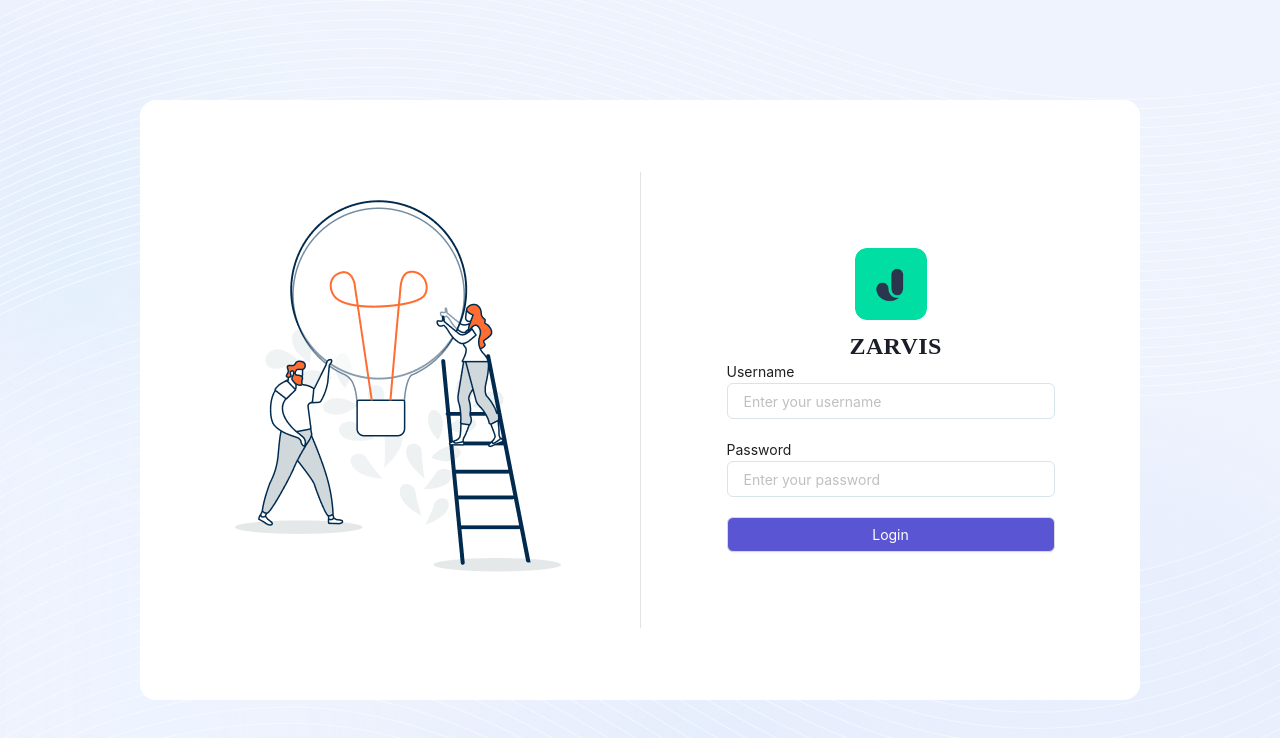
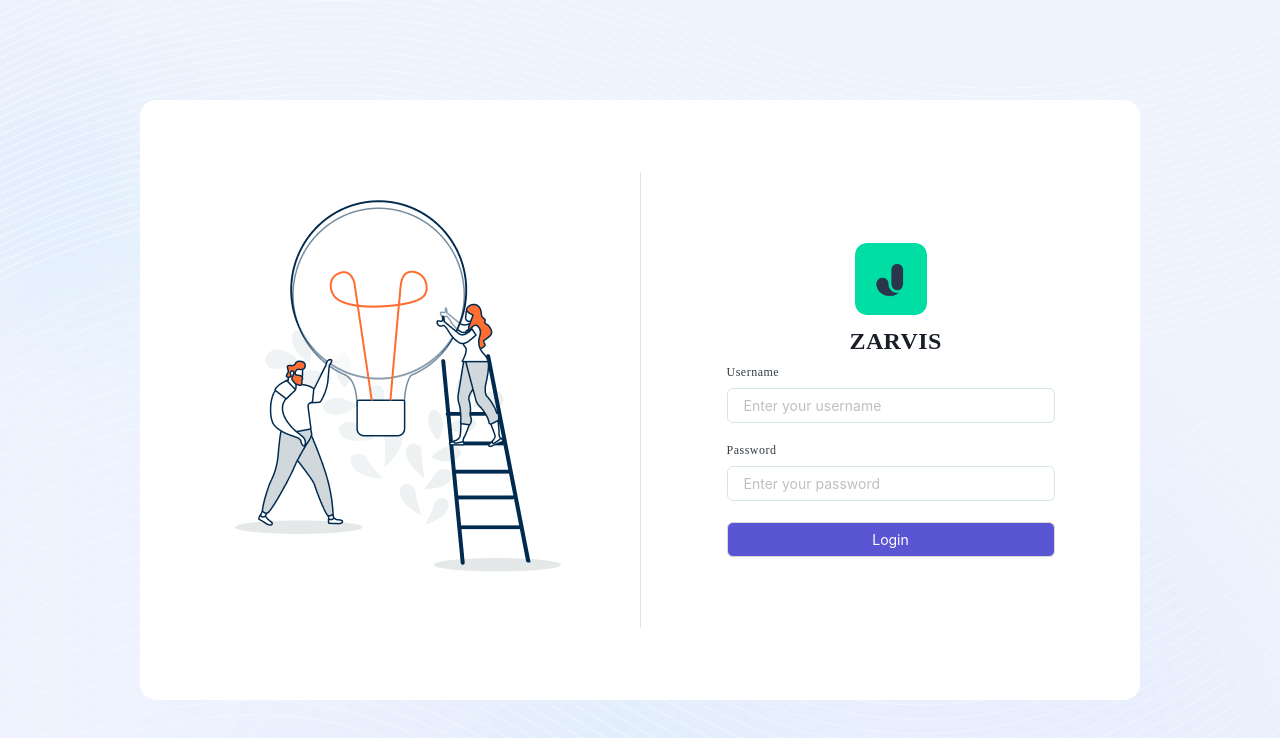
Before and after one commit to Khanhnqps10920/t-dashboard, a React (Vite) app: page /login in a window 1280 px wide. Shown: the top 738 px of the page. Built offline with nearby package versions, Linux system fonts and the light colour scheme.

Commit message:
second update

```diff
--- a/src/components/Login/index.tsx
+++ b/src/components/Login/index.tsx
@@ -19,11 +19,11 @@ export const Login = () => {
           </div>
           <Form layout="vertical" >
             <div className='login-input'>
-              <label>Username</label>
+              <label className='login-input-label'>Username</label>
               <Input placeholder='Enter your username'></Input>
             </div>
             <div className='login-input'>
-              <label>Password</label>
+              <label className='login-input-label'>Password</label>
               <Input className='input-' type='password' placeholder='Enter your password'></Input>
             </div>
             <Button className='login-btn'>Login</Button>
--- a/src/components/Login/login.scss
+++ b/src/components/Login/login.scss
@@ -14,12 +14,8 @@
     flex-direction: row;
     align-items: center;
     padding: 7.2rem 0rem;
-    // position: absolute;
     width: 100rem;
     height: 60rem;
-    // left: 22rem;
-    // top: 20.8rem;
-
     background: #FFFFFF;
     /* Colors/Primary White */
     border-radius: 1.6rem;
@@ -37,12 +33,9 @@
     height: 45.6rem;
 }
 
-
-
 .login-wrapper-right {
     box-sizing: border-box;
     /* Auto layout */
-
     display: flex;
     flex-direction: column;
     justify-content: center;
@@ -80,9 +73,7 @@
     line-height: 2.9rem;
     /* identical to box height */
     letter-spacing: 0.016em;
-
     /* Stroke 2nd */
-
     color: #1A1E29;
 
 }
@@ -96,16 +87,27 @@
     padding: 0rem;
     width: 32.8rem;
     height: 5.8rem;
+}
 
-
-
+.login-input-label {
+    width: 328px;
+    height: 12px;
+    margin: 10px 0;
+    font-family: 'Poppins';
+    font-style: normal;
+    font-weight: 500;
+    font-size: 12px;
+    line-height: 18px;
+    display: flex;
+    align-items: center;
+    letter-spacing: 0.5px;
+    /* Primary / Dark * 500 */
+    color: #343C44;
 }
 
 .login-input input {
     box-sizing: border-box;
-
     /* Auto layout */
-
     display: flex;
     flex-direction: row;
     align-items: center;
@@ -128,5 +130,5 @@
     height: 3.5rem;
     background: #5A55D2;
     border-radius: 0.6rem;
-
+    margin-top: 3rem;
 }
--- a/src/index.scss
+++ b/src/index.scss
@@ -5,6 +5,7 @@ html {
 body {
     background: url(/src/assets/image/back.png);
     background-color: #EFF3FD;
+    background-size: cover;
     display: flex;
     height: 100vh;
     width: 100vw;
```
